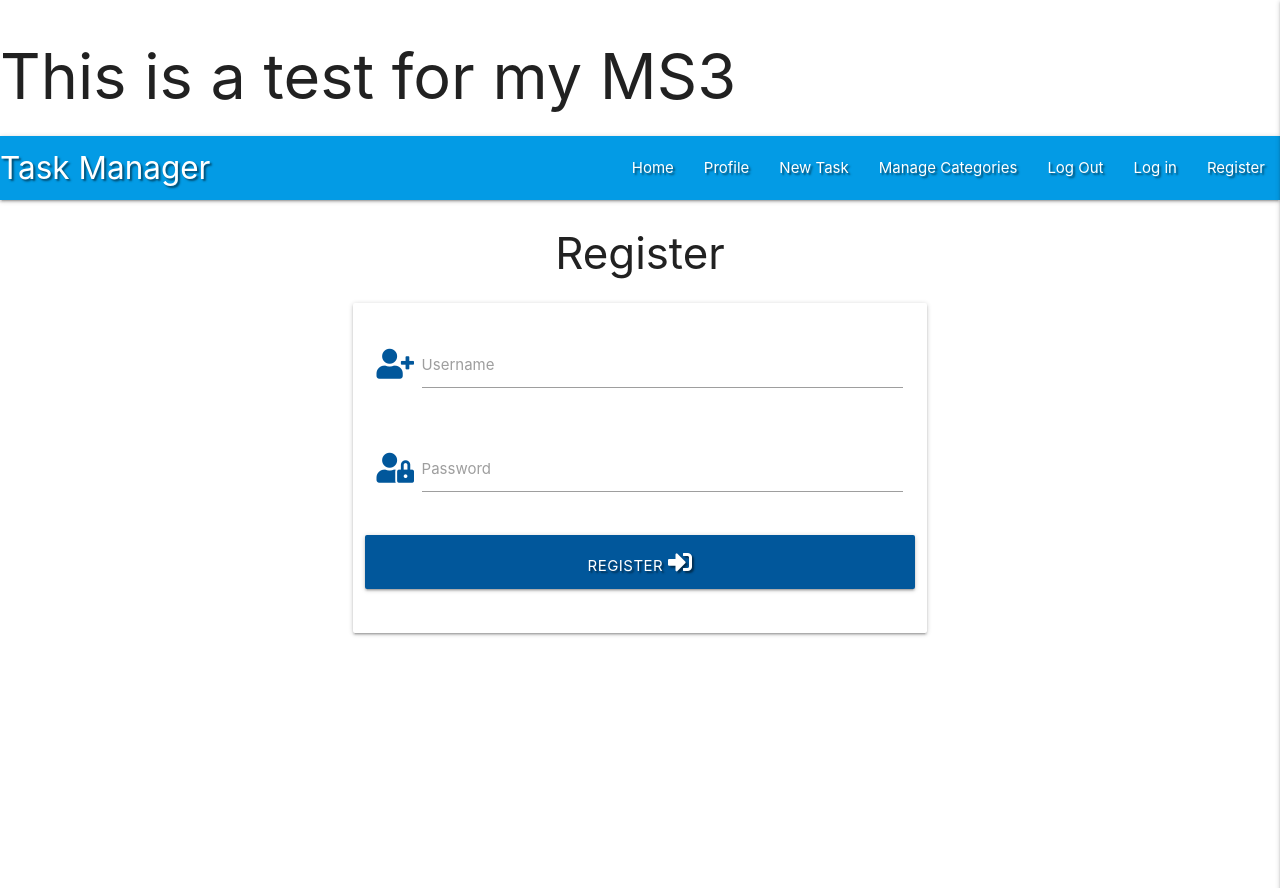
After one commit to fernandagil/data-centric-miniproject, a Flask app: page /register in a window 1280 px wide. The commit adds this page. Shown: the top 888 px of the page. Run offline with Flask 2, Linux system fonts and the light colour scheme; some libraries are stand-ins or nearby versions.

Commit message:
Add register template. Fixed register.html name

```diff
--- a/app.py
+++ b/app.py
@@ -4,6 +4,7 @@ from flask import (
     redirect, request, session, url_for)
 from flask_pymongo import PyMongo
 from bson.objectid import ObjectId
+from werkzeug.security import generate_password_hash, check_password_hash
 if os.path.exists("env.py"):
     import env
 
@@ -23,6 +24,9 @@ def get_tasks():
     tasks = mongo.db.tasks.find()
     return render_template("tasks.html", tasks=tasks)
 
+@app.route("/register", methods=["GET", "POST"])
+def register():
+    return render_template("register.html")
 
 # def print_test():
 #     print("hello")
--- a/templates/base.html
+++ b/templates/base.html
@@ -29,7 +29,7 @@
                     <li><a href="#">Manage Categories</a></li>
                     <li><a href="#">Log Out</a></li>
                     <li><a href="#">Log in</a></li>
-                    <li><a href="#">Register</a></li>
+                    <li><a href="{{ url_for('register') }}">Register</a></li>
                 </ul>
             </div>
         </nav>
@@ -43,7 +43,7 @@
             <li><a href="#">Manage Categories</a></li>
             <li><a href="#">Log Out</a></li>
             <li><a href="#">Log in</a></li>
-            <li><a href="#">Register</a></li>
+            <li><a href="{{ url_for('register') }}">Register</a></li>
         </ul>
     </header>
 
--- /dev/null
+++ b/templates/register.html
@@ -0,0 +1,35 @@
+{% extends "base.html" %}
+{% block content %}
+
+    <h3 class="center-align">Register</h3>
+
+    <div class="row">
+        <form class="col s12 m8 offset-m2" method="POST" action="{{ url_for('register') }}">
+            <div class="card-panel">
+                <!-- username -->
+                <div class="row">
+					<div class="input-field col s12">
+						<i class="fas fa-user-plus prefix light-blue-text text-darken-4"></i>
+						<input id="username" name="username" type="text" class="validate">
+						<label for="username">Username</label>
+					</div>
+                </div>
+                <!-- passowrd -->
+                <div class="row">
+                    <div class="input-field col s12">
+						<i class="fas fa-user-lock prefix light-blue-text text-darken-4"></i>
+                        <input id="password" name="password" type="password" class="validate">
+                        <label for="password">Password</label>
+                    </div>
+                </div>
+                <!-- register -->
+                <div class="row">
+                    <button type="submit" class="col s12 btn-large light-blue darken-4 text-shadow">
+                        Register <i class="fas fa-sign-in-alt"></i>
+                    </button>
+                </div>
+            </div>
+        </form>
+    </div>
+
+{% endblock %}
```
Also changed, not shown: templates/tasks.html (+5 -7 lines).
